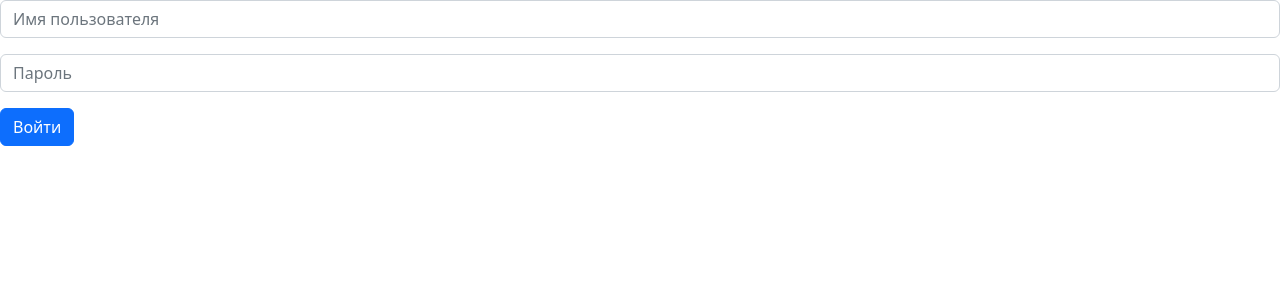
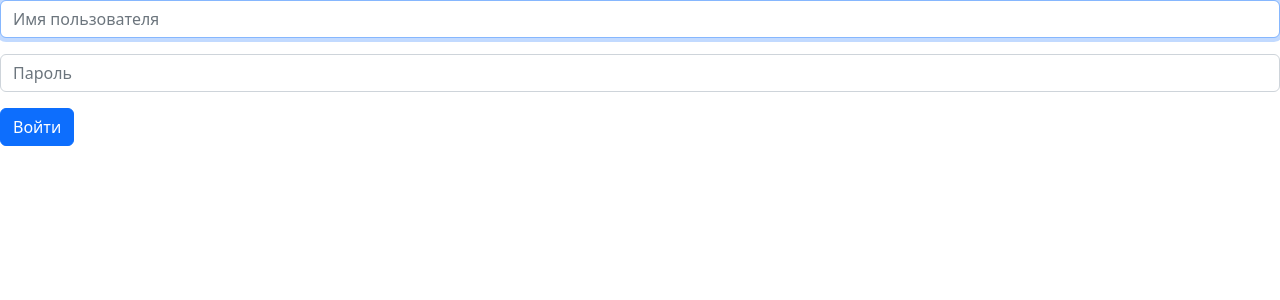
Before and after one commit to denikeev/frontend-project-12, a React (Create React App) app in the folder frontend/: page /login in a window 1280 px wide. Shown: the top 300 px of the page. Built offline with nearby package versions, Linux system fonts and the light colour scheme.

Commit message:
add authorization with localStorage

```diff
--- a/frontend/package.json
+++ b/frontend/package.json
@@ -7,6 +7,7 @@
     "@testing-library/jest-dom": "^5.16.5",
     "@testing-library/react": "^13.4.0",
     "@testing-library/user-event": "^13.5.0",
+    "axios": "^1.1.3",
     "bootstrap": "^5.2.2",
     "formik": "^2.2.9",
     "i18next": "^22.0.4",
--- a/frontend/src/components/App.jsx
+++ b/frontend/src/components/App.jsx
@@ -1,8 +1,10 @@
-import React from 'react';
+import React, { useState, useMemo } from 'react';
 import {
   BrowserRouter as Router,
   Routes,
   Route,
+  Navigate,
+  useLocation,
 } from 'react-router-dom';
 import '../i18n';
 
@@ -10,17 +12,56 @@ import MainPage from './MainPage.jsx';
 import LoginPage from './LoginPage.jsx';
 import NoMatchPage from './NoMatchPage.jsx';
 
+import AuthContext from '../contexts/index.jsx';
+import useAuth from '../hooks/index.jsx';
 import '../index.css'; // check it
 import 'bootstrap/dist/css/bootstrap.min.css';
 
+const AuthProvider = ({ children }) => {
+  const userId = JSON.parse(localStorage.getItem('userId'));
+  const [loggedIn, setLoggedIn] = useState(userId && userId.token);
+
+  const logIn = () => setLoggedIn(true);
+  const logOut = () => {
+    localStorage.removeItem('userId');
+    setLoggedIn(false);
+  };
+
+  const memoizedValues = useMemo(() => ({ loggedIn, logIn, logOut }), [loggedIn]);
+
+  return (
+    <AuthContext.Provider value={memoizedValues}>
+      {children}
+    </AuthContext.Provider>
+  );
+};
+
+const PrivateRoute = ({ children }) => {
+  const location = useLocation();
+  const auth = useAuth();
+
+  return (
+    auth.loggedIn ? children : <Navigate to="/login" state={{ from: location }} />
+  );
+};
+
 const App = () => (
+  <AuthProvider>
     <Router>
       <Routes>
-      <Route path="/" element={<MainPage />} />
+        <Route
+          path="/"
+          element={(
+            <PrivateRoute>
+              <MainPage />
+            </PrivateRoute>
+          )}
+        />
         <Route path="/login" element={<LoginPage />} />
         <Route path="*" element={<NoMatchPage />} />
       </Routes>
     </Router>
+  </AuthProvider>
 );
 
 export default App;
--- a/frontend/src/components/LoginPage.jsx
+++ b/frontend/src/components/LoginPage.jsx
@@ -1,57 +1,93 @@
+import axios from 'axios';
+import React, { useEffect, useRef, useState } from 'react';
+import { useNavigate } from 'react-router-dom';
 import { useFormik } from 'formik';
 import * as yup from 'yup';
+
 import Form from 'react-bootstrap/Form';
 import Button from 'react-bootstrap/Button';
 import { useTranslation } from 'react-i18next';
+import useAuth from '../hooks/index.jsx';
+import routes from '../routes.js';
 
 const LoginPage = () => {
+  const auth = useAuth();
+  const navigate = useNavigate();
+  const [authFailed, setAuthFailed] = useState(false);
+  const inputRef = useRef();
   const { t } = useTranslation('translation', { keyPrefix: 'forms.login' });
 
+  useEffect(() => {
+    inputRef.current.focus();
+  }, []);
+
   const formik = useFormik({
-    initialValues: { name: '', password: '' },
+    initialValues: { username: '', password: '' },
     validationSchema: yup.object({
-      name: yup.string().required('Required'),
-      password: yup.string().required('Required').min(6, 'Must be 6 characters or greater'),
+      username: yup.string().required('Required'),
+      password: yup.string().required('Required').min(5, t('passwordMinText')),
     }),
-    onSubmit: (values) => {
-      alert(JSON.stringify(values, null, 2));
+    onSubmit: async (values) => {
+      setAuthFailed(false);
+
+      try {
+        const res = await axios.post(routes.loginPath(), values);
+        localStorage.setItem('userId', JSON.stringify(res.data));
+        auth.logIn();
+        navigate('/');
+      } catch (err) {
+        formik.setSubmitting(false);
+        if (err.response && err.response.status === 401) {
+          setAuthFailed(true);
+          inputRef.current.select();
+          return;
+        }
+        throw err;
+      }
     },
   });
 
   return (
     <Form onSubmit={formik.handleSubmit}>
+      <fieldset disabled={formik.isSubmitting}>
         <Form.Group className="mb-3">
           <Form.Control
-          id="name"
-          name="name"
+            onChange={formik.handleChange}
+            value={formik.values.username}
+            id="username"
+            name="username"
             type="text"
             placeholder={t('namePlaceholder')}
-          onChange={formik.handleChange}
-          onBlur={formik.handleBlur}
-          value={formik.values.name}
-          autoComplete="off"
+            autoComplete="username"
+            isInvalid={authFailed}
+            required
+            ref={inputRef}
           />
-        {formik.touched.name && formik.errors.name ? (
-          <div>{formik.errors.name}</div>
+          {formik.touched.username && formik.errors.username ? (
+            <div>{formik.errors.username}</div>
           ) : null}
         </Form.Group>
         <Form.Group className="mb-3">
           <Form.Control
+            onChange={formik.handleChange}
+            value={formik.values.password}
             id="password"
             name="password"
             type="password"
             placeholder={t('passwordPlaceholder')}
-          onChange={formik.handleChange}
-          onBlur={formik.handleBlur}
-          value={formik.values.password}
+            autoComplete="current-password"
+            isInvalid={authFailed}
+            required
           />
           {formik.touched.password && formik.errors.password ? (
             <div>{formik.errors.password}</div>
           ) : null}
+          <Form.Control.Feedback type="invalid">{t('authFailed')}</Form.Control.Feedback>
         </Form.Group>
         <Button variant="primary" type="submit">
           {t('loginBtn')}
         </Button>
+      </fieldset>
     </Form>
   );
 };
--- a/frontend/src/components/MainPage.jsx
+++ b/frontend/src/components/MainPage.jsx
@@ -1,8 +1,22 @@
+import { Button } from 'react-bootstrap';
+import useAuth from '../hooks/index.jsx';
+
 import logo from '../logo.svg';
 import '../App.css';
 
+const LogoutButton = () => {
+  const auth = useAuth();
+
+  return (
+    auth.loggedIn
+      ? <Button onClick={auth.logOut}>Log out</Button>
+      : null
+  );
+};
+
 const MainPage = () => (
   <div className="App">
+    <LogoutButton />
     <header className="App-header">
       <img src={logo} className="App-logo" alt="logo" />
       <p>
--- /dev/null
+++ b/frontend/src/contexts/index.jsx
@@ -0,0 +1,5 @@
+import { createContext } from 'react';
+
+const AuthContext = createContext({});
+
+export default AuthContext;
--- /dev/null
+++ b/frontend/src/hooks/index.jsx
@@ -0,0 +1,6 @@
+import { useContext } from 'react';
+import AuthContext from '../contexts/index.jsx';
+
+const useAuth = () => useContext(AuthContext);
+
+export default useAuth;
--- a/frontend/src/locales/ru.js
+++ b/frontend/src/locales/ru.js
@@ -6,6 +6,8 @@ export default {
           namePlaceholder: 'Имя пользователя',
           passwordPlaceholder: 'Пароль',
           loginBtn: 'Войти',
+          passwordMinText: 'Must be 5 characters or greater',
+          authFailed: 'the username or password is incorrect',
         },
       },
     },
--- /dev/null
+++ b/frontend/src/routes.js
@@ -0,0 +1,5 @@
+const apiPath = '/api/v1';
+
+export default {
+  loginPath: () => [apiPath, 'login'].join('/'),
+};
```
Also changed, not shown: 2 other files (tests, documents, lock files or other folders). Lines whose indentation alone changed are shown as unchanged.
